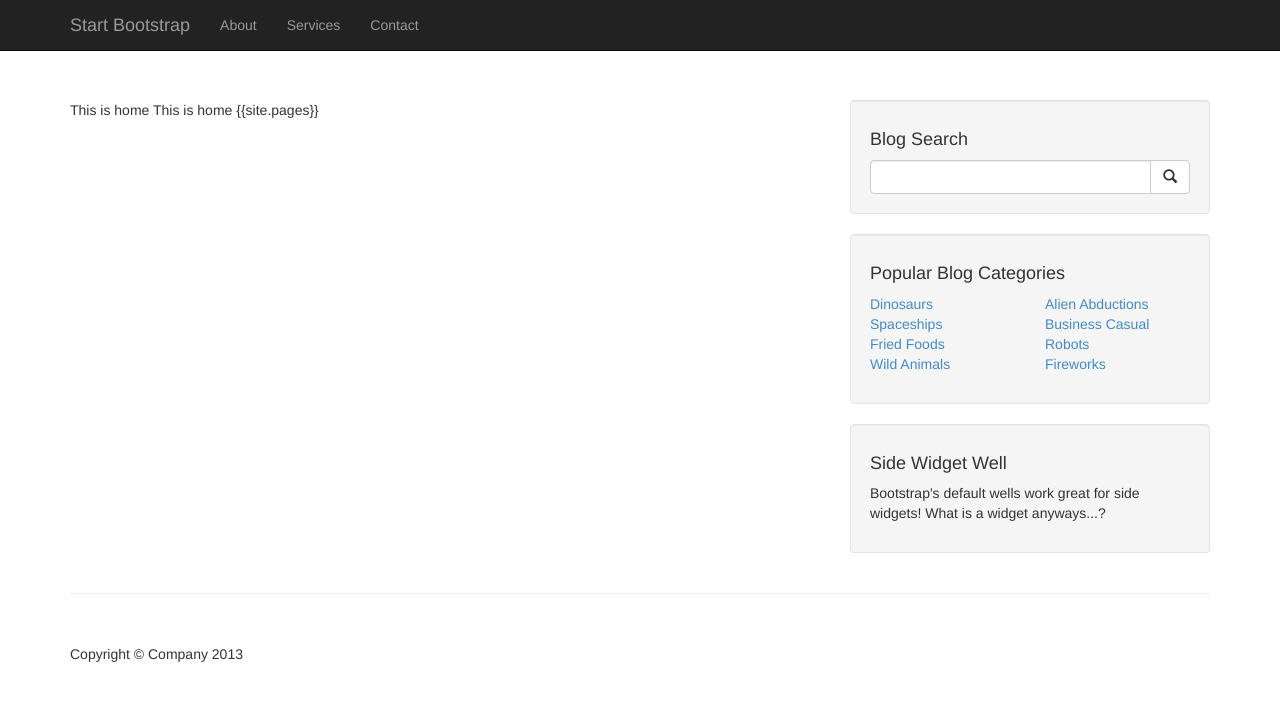
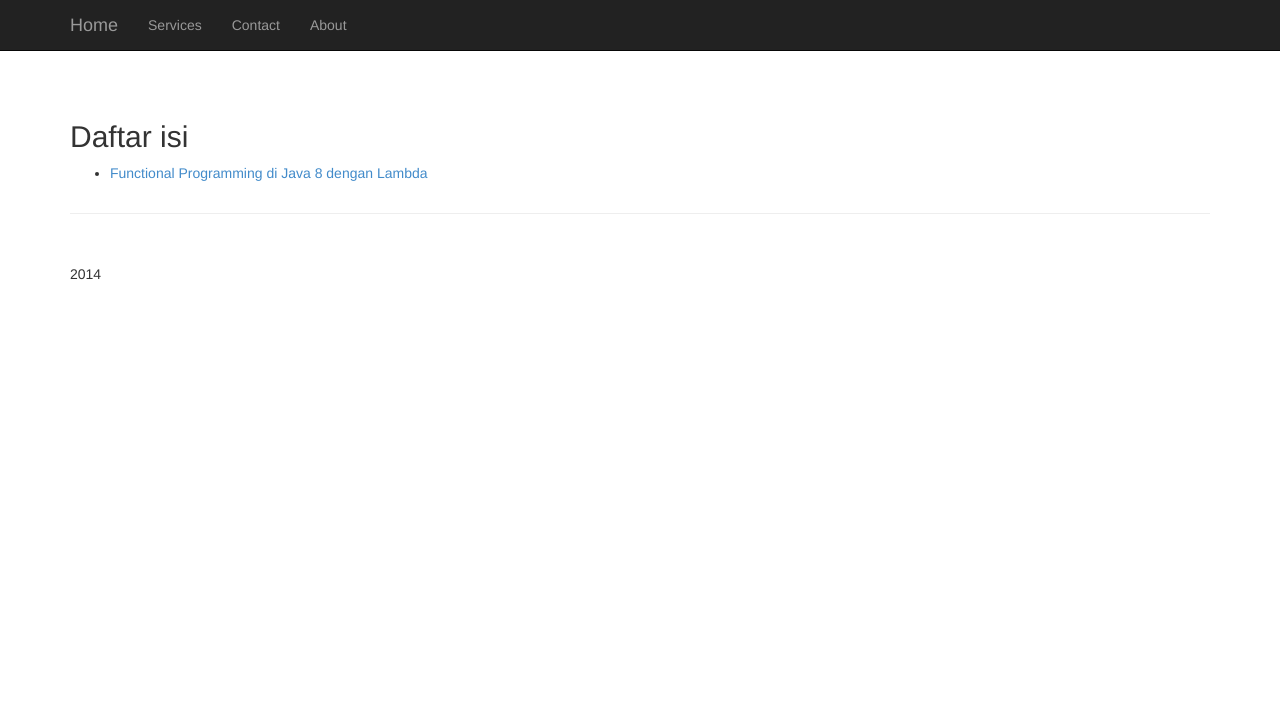
Before and after one commit to bustanil/bustanil.github.io, a Jekyll site: the page built from index.html, in a window 1280 px wide. Shown: the top 701 px of the page. Built offline with Jekyll 4.4.1, drawn with Linux system fonts in a browser that asks for light colours.

Commit message:
java 8 lambda, fixed layouts

```diff
--- a/_layouts/home.html
+++ b/_layouts/home.html
@@ -28,17 +28,20 @@
                     <span class="icon-bar"></span>
                     <span class="icon-bar"></span>
                 </button>
-                <a class="navbar-brand" href="index.php">Start Bootstrap</a>
+                <a class="navbar-brand" href="/index.html">Home</a>
             </div>
 
             <!-- Collect the nav links, forms, and other content for toggling -->
             <div class="collapse navbar-collapse navbar-ex1-collapse">
                 <ul class="nav navbar-nav">
-                    <li><a href="#about">About</a>
+                    <li>
+                        <a href="#services">Services</a>
                     </li>
-                    <li><a href="#services">Services</a>
+                    <li>
+                        <a href="#contact">Contact</a>
                     </li>
-                    <li><a href="#contact">Contact</a>
+                    <li>
+                        <a href="#about">About</a>
                     </li>
                 </ul>
             </div>
@@ -55,57 +58,6 @@
                 {{ content }}
 
             </div>
-
-            <div class="col-lg-4">
-                <div class="well">
-                    <h4>Blog Search</h4>
-                    <div class="input-group">
-                        <input type="text" class="form-control">
-                        <span class="input-group-btn">
-                            <button class="btn btn-default" type="button">
-                                <span class="glyphicon glyphicon-search"></span>
-                            </button>
-                        </span>
-                    </div>
-                    <!-- /input-group -->
-                </div>
-                <!-- /well -->
-                <div class="well">
-                    <h4>Popular Blog Categories</h4>
-                    <div class="row">
-                        <div class="col-lg-6">
-                            <ul class="list-unstyled">
-                                <li><a href="#dinosaurs">Dinosaurs</a>
-                                </li>
-                                <li><a href="#spaceships">Spaceships</a>
-                                </li>
-                                <li><a href="#fried-foods">Fried Foods</a>
-                                </li>
-                                <li><a href="#wild-animals">Wild Animals</a>
-                                </li>
-                            </ul>
-                        </div>
-                        <div class="col-lg-6">
-                            <ul class="list-unstyled">
-                                <li><a href="#alien-abductions">Alien Abductions</a>
-                                </li>
-                                <li><a href="#business-casual">Business Casual</a>
-                                </li>
-                                <li><a href="#robots">Robots</a>
-                                </li>
-                                <li><a href="#fireworks">Fireworks</a>
-                                </li>
-                            </ul>
-                        </div>
-                    </div>
-                </div>
-                <!-- /well -->
-                <div class="well">
-                    <h4>Side Widget Well</h4>
-                    <p>Bootstrap's default wells work great for side widgets! What is a widget anyways...?</p>
-                </div>
-                <!-- /well -->
-            </div>
         </div>
 
         <hr>
@@ -113,7 +65,7 @@
         <footer>
             <div class="row">
                 <div class="col-lg-12">
-                    <p>Copyright &copy; Company 2013</p>
+                    <p>2014</p>
                 </div>
             </div>
         </footer>
--- a/index.html
+++ b/index.html
@@ -1,6 +1,14 @@
 ---
 layout: home
-title: Bustanil's Blog
+title: Bustanil Notes
 ---
 
-This is home {{site.pages}}
+<h2> Daftar isi </h2>
+
+<ul>
+  {% for post in site.posts %}
+    <li>
+      <a href="{{ post.url }}">{{ post.title }}</a>
+    </li>
+  {% endfor %}
+</ul>
```
Also changed, not shown: _drafts/a-draft-post.md (deleted, +0 -15 lines), _drafts/lambda-java-8.md (added, +84 -0 lines), _layouts/post.html (+26 -55 lines), _posts/2014-02-16-lambda-java-8.md (added, +86 -0 lines).
